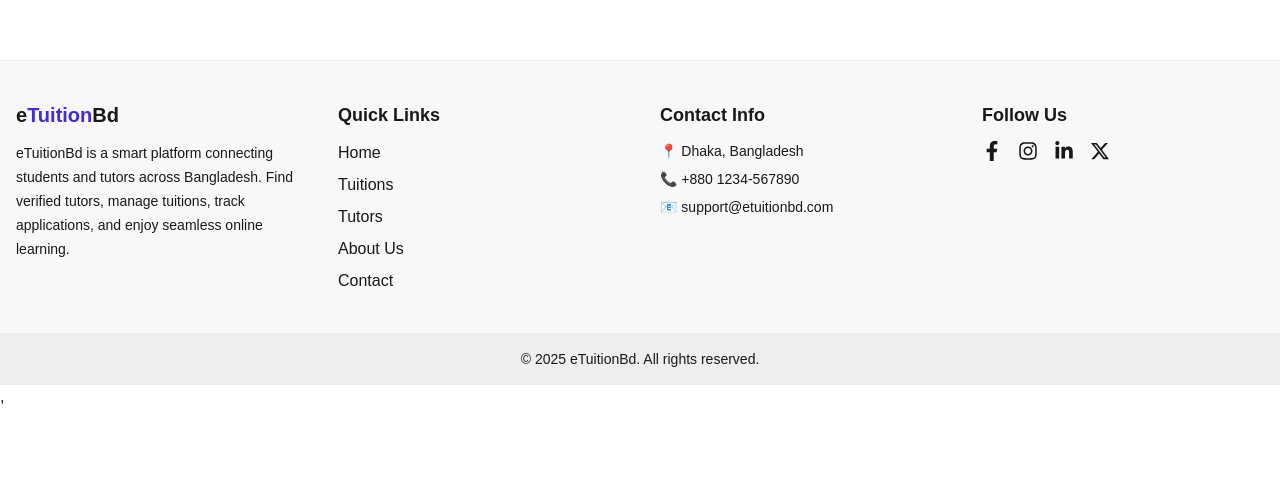
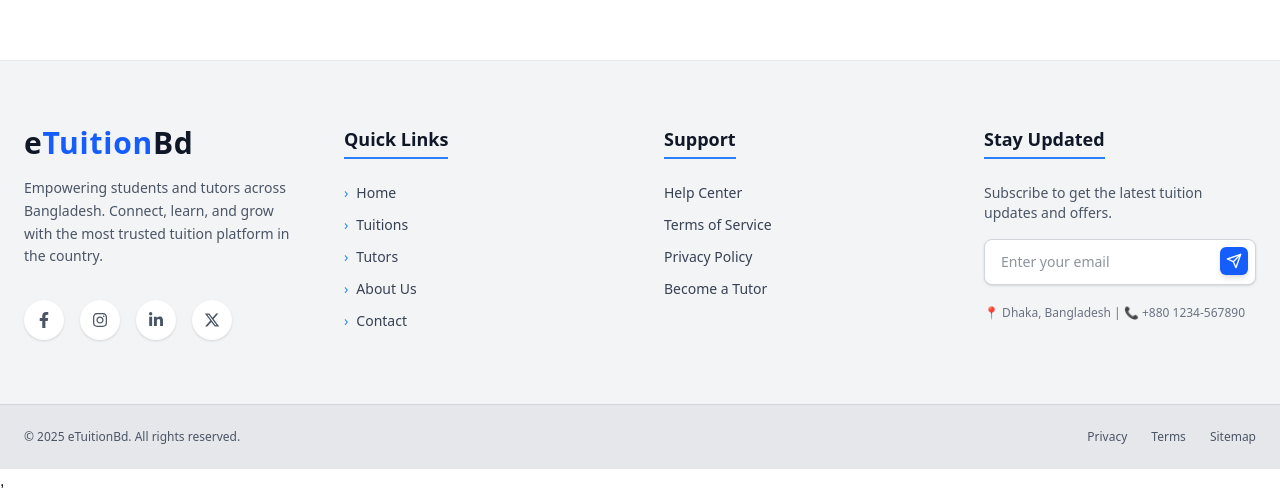
Before and after one commit to galibhub/e-tuitor-client, a React (Vite) app: page / in a window 1280 px wide. Shown: the part 870-1363 px from the top of the page. Before the commit the page ends 1279 px from the top, so only its background shows below. Built offline with nearby package versions, Linux system fonts and the light colour scheme; no server answers.

Commit message:
final commit

```diff
--- a/src/contexts/AuthContext/AuthProvider.jsx
+++ b/src/contexts/AuthContext/AuthProvider.jsx
@@ -1,6 +1,6 @@
 import React, { useEffect, useState } from "react";
 import { AuthContext } from "./AuthContext";
-import {createUserWithEmailAndPassword, signInWithEmailAndPassword,GoogleAuthProvider,signInWithPopup, onAuthStateChanged, signOut} from 'firebase/auth'
+import {createUserWithEmailAndPassword, signInWithEmailAndPassword,GoogleAuthProvider,signInWithPopup, onAuthStateChanged, signOut,updateProfile} from 'firebase/auth'
 import { auth } from '../../firebase/firebase.init';
 
 const googleProvider=new GoogleAuthProvider();
@@ -30,6 +30,12 @@ const signInUser=(email,password)=>{
     return signOut(auth)
   }
 
+ const updateUserProfile = (name, photoURL) => {
+    return updateProfile(auth.currentUser, {
+      displayName: name,
+      photoURL: photoURL,
+    });
+  };
 
 
 //observe user state
@@ -44,7 +50,7 @@ const signInUser=(email,password)=>{
   },[])
 
   const authInfo = {
-    registerUser,signInUser,signInGoogle,user,setLoading,logOut,loading
+    registerUser,signInUser,signInGoogle,user,setLoading,logOut,loading,updateUserProfile
   };
 
   return <AuthContext value={authInfo}>
--- a/src/layouts/AuthLayout.jsx
+++ b/src/layouts/AuthLayout.jsx
@@ -2,6 +2,7 @@ import React from 'react';
 import { Outlet } from 'react-router';
 import authImg from '../assets/authImage.png'
 import Navbar from '../pages/Shared/Navbar/Navbar';
+import Footer from '../pages/Shared/Footer/Footer';
 
 const AuthLayout = () => {
     return (
@@ -15,6 +16,7 @@ const AuthLayout = () => {
                     <img src={authImg} alt="" />
                 </div>
             </div>
+             <Footer />
         </div>
     );
 };
--- a/src/pages/AuthLayout/Register.jsx
+++ b/src/pages/AuthLayout/Register.jsx
@@ -1,5 +1,5 @@
 import React from "react";
-import { Link } from "react-router-dom";
+import { Link, useNavigate } from "react-router-dom";
 import { FaBookReader } from "react-icons/fa";
 import { useForm } from "react-hook-form"; // 1. Import hook
 import useAuth from "../../hooks/useAuth";
@@ -10,13 +10,14 @@ import axios from "axios";
 
 const Register = () => {
   const axiosSecure = useAxiosSecure();
+  const navigate = useNavigate();
 
   const {
     register,
     handleSubmit,
     formState: { errors },
   } = useForm();
-  const { registerUser, user } = useAuth();
+  const { registerUser, user,updateUserProfile } = useAuth();
 
   const handleRegistration = async (data) => {
     console.log("Form Data:", data);
@@ -24,19 +25,26 @@ const Register = () => {
     try {
       const profileImg = data.photo[0];
 
-
       const formData = new FormData();
       formData.append("image", profileImg);
 
-    const image_API_URL = `https://api.imgbb.com/1/upload?key=${import.meta.env.VITE_imgage_host_key}`;
+      const image_API_URL = `https://api.imgbb.com/1/upload?key=${
+        import.meta.env.VITE_imgage_host_key
+      }`;
       const imgResponse = await axios.post(image_API_URL, formData); // Added await
 
       const photoURL = imgResponse.data.data.display_url;
       console.log("Uploaded photo URL:", photoURL);
 
+      const result = await registerUser(data.email, data.password);
 
-    const result = await registerUser(data.email, data.password);
+
+      await updateUserProfile(data.name, photoURL);
+
 console.log(result.user);
+
+
+
 
 
       const newUser = {
@@ -59,7 +67,7 @@ const Register = () => {
           icon: "success",
           confirmButtonText: "OK",
         });
-
+        navigate("/");
         // window.location.href = "/dashboard";
       }
     } catch (error) {
--- a/src/pages/Shared/Footer/Footer.jsx
+++ b/src/pages/Shared/Footer/Footer.jsx
@@ -1,60 +1,111 @@
 import { Link } from "react-router-dom";
 import { FaFacebookF, FaLinkedinIn, FaInstagram } from "react-icons/fa";
 import { FaXTwitter } from "react-icons/fa6";
+import { FiSend } from "react-icons/fi";
 
 const Footer = () => {
   return (
-    <footer className="bg-base-200 text-base-content mt-16 border-t border-base-300">
-      <div className="max-w-7xl mx-auto px-4 py-10 grid grid-cols-1 md:grid-cols-4 gap-10">
+    // bg-gray-100 gives that "not fully white" look
+    <footer className="bg-gray-100 text-gray-700 mt-16 font-sans border-t border-gray-200">
 
-        {/* ABOUT SECTION */}
-        <div>
-          <h2 className="text-xl font-bold mb-3">
-            e<span className="text-primary">Tuition</span>Bd
+      {/* Main Footer Content */}
+      <div className="max-w-7xl mx-auto px-6 py-16 grid grid-cols-1 md:grid-cols-2 lg:grid-cols-4 gap-12">
+
+        {/* BRAND & ABOUT */}
+        <div className="space-y-4">
+          <h2 className="text-3xl font-bold text-gray-900 tracking-wide">
+            e<span className="text-blue-600">Tuition</span>Bd
           </h2>
-          <p className="text-sm leading-6">
-            eTuitionBd is a smart platform connecting students and tutors
-            across Bangladesh. Find verified tutors, manage tuitions,
-            track applications, and enjoy seamless online learning.
+          <p className="text-sm leading-relaxed text-gray-600">
+            Empowering students and tutors across Bangladesh.
+            Connect, learn, and grow with the most trusted
+            tuition platform in the country.
           </p>
+          {/* Social Icons */}
+          <div className="flex gap-4 pt-4">
+            {[
+              { icon: <FaFacebookF />, link: "#" },
+              { icon: <FaInstagram />, link: "#" },
+              { icon: <FaLinkedinIn />, link: "#" },
+              { icon: <FaXTwitter />, link: "#" },
+            ].map((social, idx) => (
+              <a
+                key={idx}
+                href={social.link}
+                // Changed to white bg for contrast against the gray footer
+                className="bg-white p-3 rounded-full text-gray-600 shadow-sm hover:bg-blue-600 hover:text-white transition-all duration-300 transform hover:-translate-y-1"
+              >
+                {social.icon}
+              </a>
+            ))}
+          </div>
         </div>
 
         {/* QUICK LINKS */}
         <div>
-          <h3 className="text-lg font-semibold mb-3">Quick Links</h3>
-          <ul className="space-y-2">
-            <li><Link to="/" className="link link-hover">Home</Link></li>
-            <li><Link to="/tuitions" className="link link-hover">Tuitions</Link></li>
-            <li><Link to="/tutors" className="link link-hover">Tutors</Link></li>
-            <li><Link to="/about" className="link link-hover">About Us</Link></li>
-            <li><Link to="/contact" className="link link-hover">Contact</Link></li>
+          <h3 className="text-lg font-semibold text-gray-900 mb-6 border-b-2 border-blue-500 inline-block pb-1">Quick Links</h3>
+          <ul className="space-y-3 text-sm">
+            {["Home", "Tuitions", "Tutors", "About Us", "Contact"].map((item) => (
+              <li key={item}>
+                <Link
+                  to={`/${item.toLowerCase().replace(" ", "")}`}
+                  className="hover:text-blue-600 transition-colors flex items-center gap-2"
+                >
+                  <span className="text-blue-500">›</span> {item}
+                </Link>
+              </li>
+            ))}
           </ul>
         </div>
 
-        {/* CONTACT INFO */}
+        {/* SUPPORT */}
         <div>
-          <h3 className="text-lg font-semibold mb-3">Contact Info</h3>
-          <p className="text-sm mb-2">📍 Dhaka, Bangladesh</p>
-          <p className="text-sm mb-2">📞 +880 1234-567890</p>
-          <p className="text-sm">📧 support@etuitionbd.com</p>
+          <h3 className="text-lg font-semibold text-gray-900 mb-6 border-b-2 border-blue-500 inline-block pb-1">Support</h3>
+          <ul className="space-y-3 text-sm">
+            <li><Link to="/faq" className="hover:text-blue-600 transition-colors">Help Center</Link></li>
+            <li><Link to="/terms" className="hover:text-blue-600 transition-colors">Terms of Service</Link></li>
+            <li><Link to="/privacy" className="hover:text-blue-600 transition-colors">Privacy Policy</Link></li>
+            <li><Link to="/careers" className="hover:text-blue-600 transition-colors">Become a Tutor</Link></li>
+          </ul>
         </div>
 
-        {/* SOCIAL MEDIA */}
+        {/* NEWSLETTER */}
         <div>
-          <h3 className="text-lg font-semibold mb-3">Follow Us</h3>
-          <div className="flex items-center gap-4 text-xl">
-            <a href="#" className="hover:text-primary transition"><FaFacebookF /></a>
-            <a href="#" className="hover:text-primary transition"><FaInstagram /></a>
-            <a href="#" className="hover:text-primary transition"><FaLinkedinIn /></a>
-            <a href="#" className="hover:text-primary transition"><FaXTwitter /></a>
+          <h3 className="text-lg font-semibold text-gray-900 mb-6 border-b-2 border-blue-500 inline-block pb-1">Stay Updated</h3>
+          <p className="text-sm text-gray-600 mb-4">
+            Subscribe to get the latest tuition updates and offers.
+          </p>
+          <div className="flex flex-col gap-3">
+            <div className="relative">
+              {/* Input changed to White background with a border */}
+              <input
+                type="email"
+                placeholder="Enter your email"
+                className="w-full bg-white border border-gray-300 text-gray-800 px-4 py-3 rounded-lg focus:outline-none focus:ring-2 focus:ring-blue-500 text-sm shadow-sm"
+              />
+              <button className="absolute right-2 top-2 bg-blue-600 p-1.5 rounded-md text-white hover:bg-blue-700 transition shadow-md">
+                <FiSend />
+              </button>
+            </div>
+            <p className="text-xs text-gray-500 mt-2">
+              📍 Dhaka, Bangladesh | 📞 +880 1234-567890
+            </p>
           </div>
         </div>
 
       </div>
 
-      {/* COPYRIGHT SECTION */}
-      <div className="bg-base-300 py-4 text-center text-sm">
-        © {new Date().getFullYear()} eTuitionBd. All rights reserved.
+      {/* COPYRIGHT BAR */}
+      {/* Slightly darker gray (gray-200) to separate it from the main footer */}
+      <div className="bg-gray-200 py-6 border-t border-gray-300">
+        <div className="max-w-7xl mx-auto px-6 flex flex-col md:flex-row justify-between items-center gap-4 text-xs text-gray-600">
+          <p>© {new Date().getFullYear()} eTuitionBd. All rights reserved.</p>
+          <div className="flex gap-6 font-medium">
+            <Link to="#" className="hover:text-blue-600 transition">Privacy</Link>
+            <Link to="#" className="hover:text-blue-600 transition">Terms</Link>
+            <Link to="#" className="hover:text-blue-600 transition">Sitemap</Link>
+          </div>
+        </div>
       </div>
     </footer>
   );
```
Also changed, not shown: src/pages/Home/AllTutions.jsx (+19 -15 lines), src/pages/Home/Home.jsx (+18 -16 lines), src/pages/Home/TuitionDetails.jsx (+16 -14 lines), 5 other files (tests, documents, lock files or other folders). Lines whose indentation alone changed are shown as unchanged.
